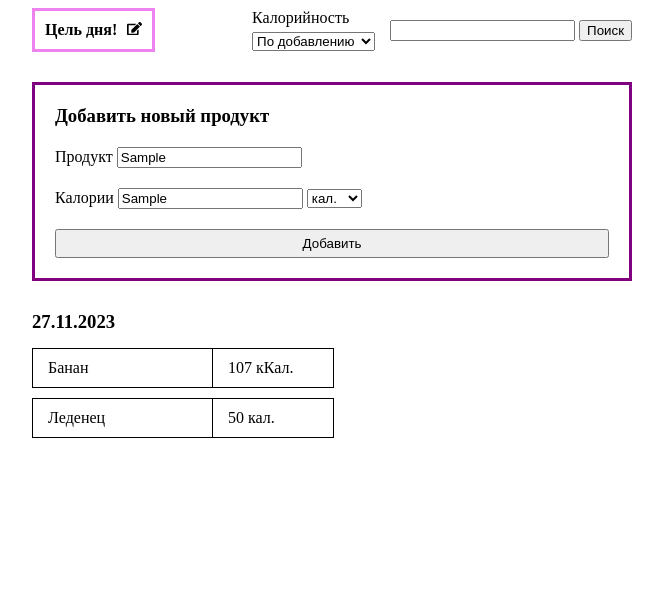
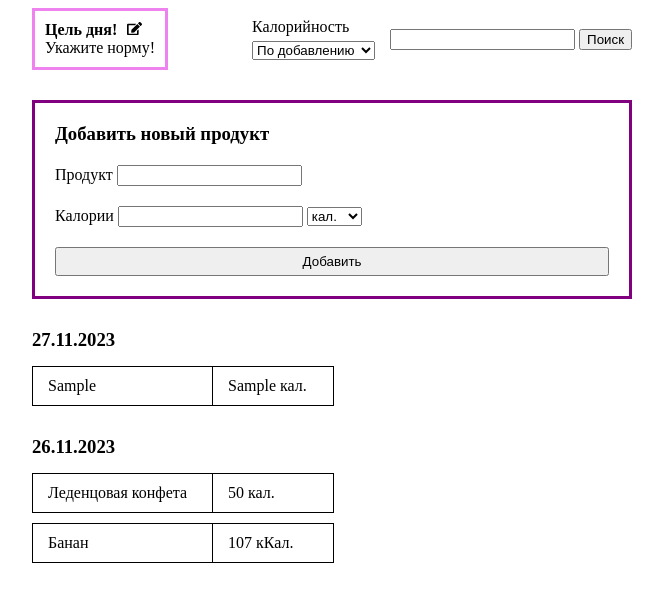
Before and after one commit to Asubuhi824lia/L2, a plain HTML site: page 9 Calorie Calc/src/index.html in a window 1280 px wide. Both pictures are taken after typing "Sample", "Sample" into the empty fields and a click on the button "Добавить". Shown: the whole page, without its empty margins (308-971 px from the left). Drawn offline with Linux system fonts and the light colour scheme.

Commit message:
add: add new product

```diff
--- a/9 Calorie Calc/src/assets/style.css
+++ b/9 Calorie Calc/src/assets/style.css
@@ -69,9 +69,14 @@ main {
 #addProdBtn {margin-top: 10px; width: 100%; padding: 5px 0;}
 
 /* List */
-.day {
+.day h3 {
     margin-top: 30px;
     margin-bottom: 15px;
+}
+#productsList {
+    margin-top: 30px;
+    /* display: flex;
+    flex-direction: column-reverse; */
 }
 .product-card {
     width: 300px;
@@ -80,7 +85,7 @@ main {
     align-items: stretch;
     justify-content: space-between;
 }
-.product-card:not(:first-child) {margin-top: 10px;}
+.product-card {margin-top: 10px;}
 .product-card span {padding: 10px 15px;}
 .product-calorie {
     width: 30%;
--- a/9 Calorie Calc/src/index.html
+++ b/9 Calorie Calc/src/index.html
@@ -50,19 +50,7 @@
                 </form>
                 <button id="addProdBtn">Добавить</button>
             </section>
-            <section class="products-list">
-                <h3 class="day">27.11.2023</h3>
-                <section class="priduct-cards">
-                    <section class="product-card">
-                        <span class="product-name">Банан</span>
-                        <span class="product-calorie">107 кКал.</span>
-                    </section>
-                    <section class="product-card">
-                        <span class="product-name">Леденец</span>
-                        <span class="product-calorie">50 кал.</span>
-                    </section>
-                </section>
-            </section>
+            <section id="productsList"></section>
         </section>
     </main>
 </body>
--- a/9 Calorie Calc/src/js/main.js
+++ b/9 Calorie Calc/src/js/main.js
@@ -1,5 +1,15 @@
+
+globalThis.prodList
 document.addEventListener('DOMContentLoaded',()=>{
-    document.getElementById('dayGoal').textContent = localStorage.getItem('CalorieCalc_goal')
+    const LSgoal = localStorage.getItem('CalorieCalc_goal')
+    document.getElementById('dayGoal').textContent = (!LSgoal||LSgoal=='') ? 'Укажите норму!' : LSgoal
+
+    // получить список из localStorage
+    prodList = JSON.parse(localStorage.getItem('CalorieCalc_prodList'))
+    if(!prodList) {
+        prodList = JSON.parse(JSON.stringify(prodListDef))
+    }
+    createProdList(prodList)
 })
 
 // Изменить целевые показатели калорийности на день
@@ -17,3 +27,98 @@ document.querySelector('#editDayGoal').addEventListener('click',()=>{
         localStorage.setItem('CalorieCalc_goal', `${goal} кКал`)
     }
 })
+
+
+const prodListDef = {
+    days: [
+        {
+            date:'26.11.2023',
+            products: [
+                {name: 'Банан', calories: '107', measure:'кКал.'},
+                {name: 'Леденцовая конфета', calories: '50', measure:'кал.'}
+            ]
+        }
+    ]
+}
+
+// Добавить продукт
+document.getElementById('addProdBtn').addEventListener('click',()=>{
+    const name = document.getElementById('getProduct').value.trim()
+    document.getElementById('getProduct').value =''
+    const calories = document.getElementById('getCalories').value.trim()
+    document.getElementById('getCalories').value=''
+    const measure = document.getElementById('measure').value
+
+    if(name=='' || calories=='') return;
+
+    const product = {name, calories, measure}
+    const curDate = getCurDate()
+
+    // сверяем текущую дату с последним днём
+    if(prodList.days.at(-1).date === curDate) {
+        prodList.days.at(-1).products.push(product)
+    } else {
+        prodList.days.push({date:curDate, products:[product]})
+    }
+
+    localStorage.setItem('CalorieCalc_prodList', JSON.stringify(prodList))
+    insertProd(product)
+})
+
+
+function getCurDate() {return (new Date).toLocaleDateString('ru', {day:'numeric', month:'numeric', year:'numeric'})}
+
+function insertProd(product) {
+    const lastDate = document.querySelectorAll('.day h3')[0].textContent
+
+    // установить соответствие даты
+    if(lastDate === getCurDate()) {
+        document.querySelectorAll('.day:first-child .product-card')[0]
+            .before(createProdNode(product))
+    } else {
+        document.querySelectorAll('.day')[0]
+            .before(createDayNode({date:getCurDate(), products:[product]}))
+    }
+}
+
+function createProdNode(product) {
+    const card = document.createElement('section')
+    card.classList.add('product-card')
+
+    const name = document.createElement('span')
+    name.classList.add('product-name')
+    name.textContent = product.name
+
+    const calorie = document.createElement('span')
+    calorie.classList.add('product-calorie')
+    calorie.textContent = `${product.calories} ${product.measure}`
+
+    card.append(name, calorie)
+    return card
+}
+function createProdNodes(products) {
+    return products.map(product=>createProdNode(product)).reverse()
+}
+
+function createDayNode({date, products}) {
+    const day = document.createElement('section')
+    day.classList.add('day')
+
+    const h = document.createElement('h3')
+    h.textContent = date
+
+    const cards_list = document.createElement('section')
+    cards_list.classList.add('product-cards')
+    cards_list.append(...createProdNodes(products))
+
+    day.append(h, cards_list)
+    return day
+}
+function createProdList(prodList) {
+    document.getElementById('productsList').innerHTML=''
+
+    prodList.days.forEach((day, index) => {
+        if(index == 0) document.getElementById('productsList').appendChild(createDayNode(day))
+        else document.querySelector('#productsList .day').before(createDayNode(day))
+    });
+}
```
